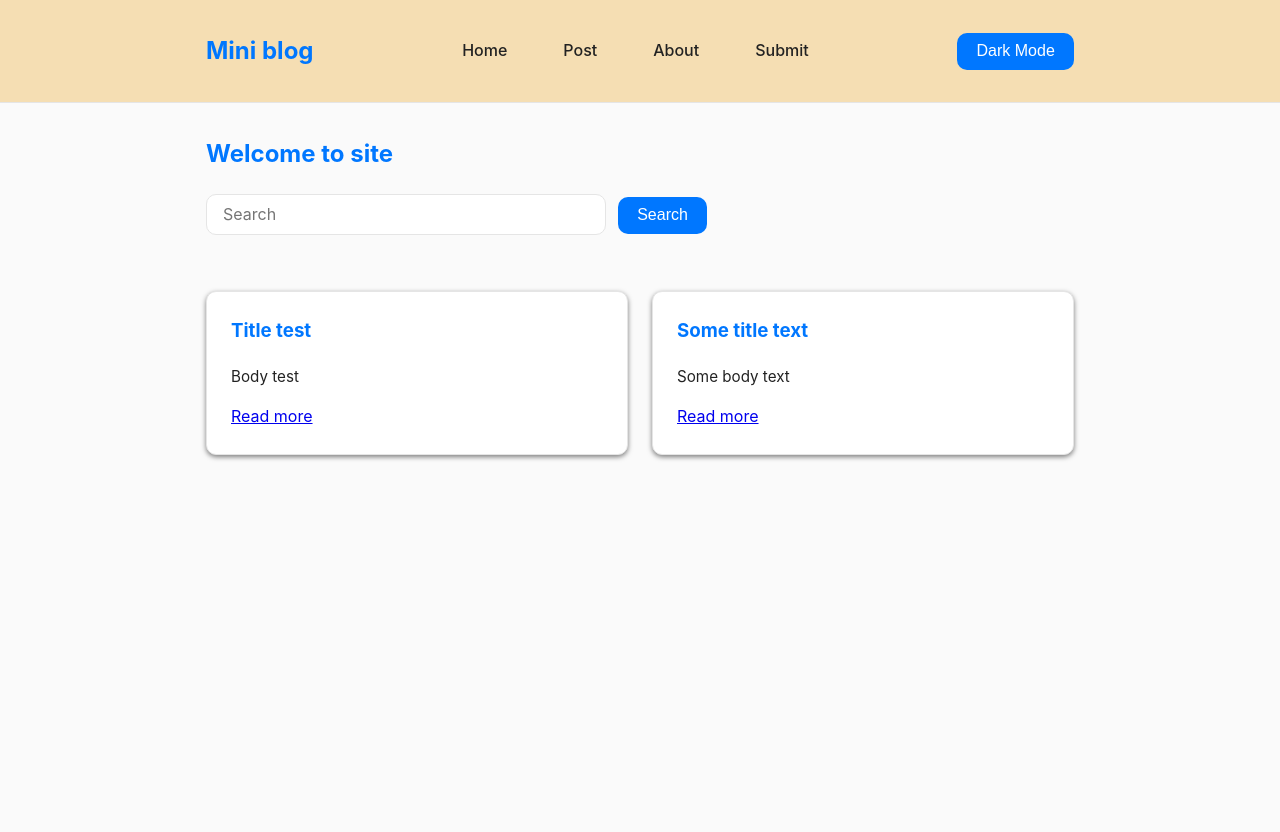
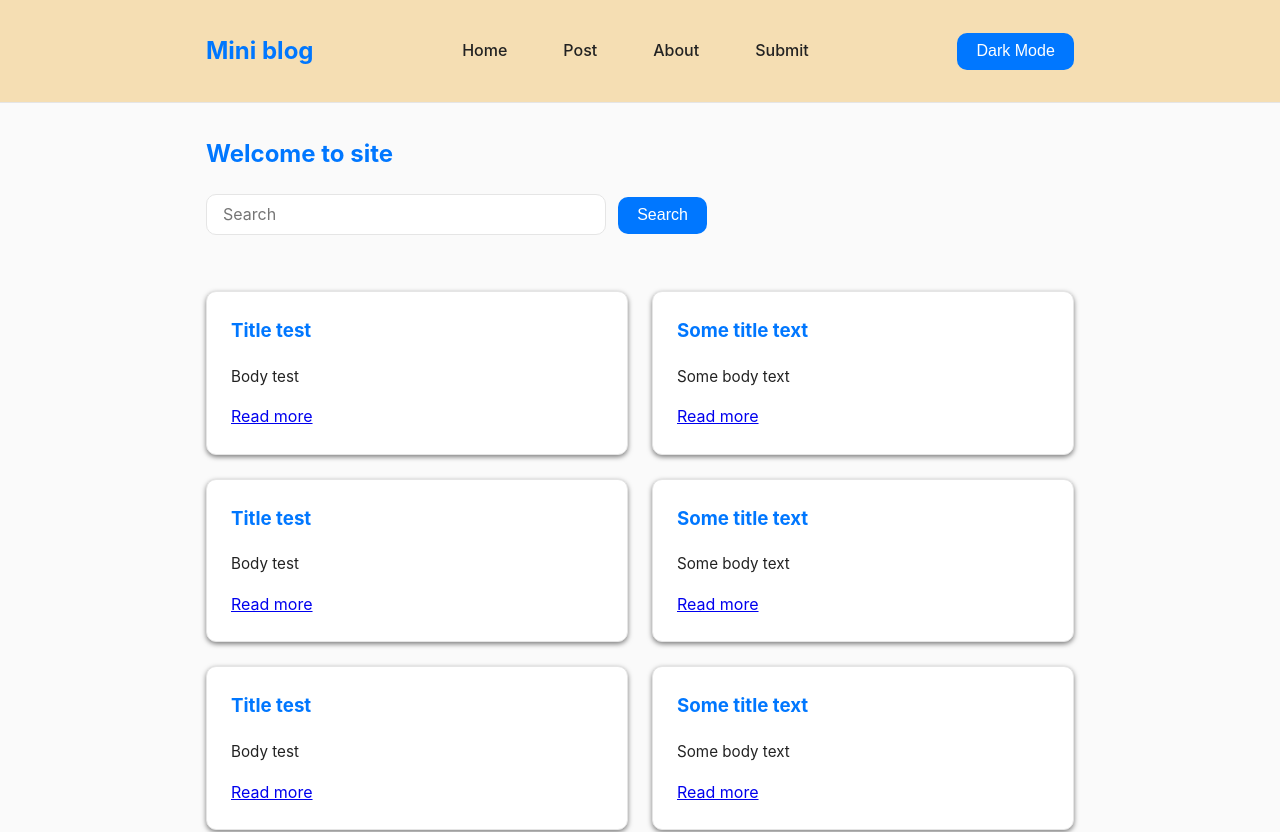
Before and after one commit to ArsenyoP/react_course, a React (Vite) app in the folder react_course/: page / in a window 1280 px wide. Shown: the top 832 px of the page. Built offline with nearby package versions, Linux system fonts and the light colour scheme.

Commit message:
Ternar operator condition

```diff
--- a/react_course/src/components/Posts.tsx
+++ b/react_course/src/components/Posts.tsx
@@ -7,10 +7,23 @@ interface PostCardProps {
 
 const PostsData: Array<PostCardProps> = [
   {body: "Body test", title: "Title test"},
+  {body: "Some body text", title: "Some title text"},
+  {body: "Body test", title: "Title test"},
+  {body: "Some body text", title: "Some title text"},
+  {body: "Body test", title: "Title test"},
+  {body: "Some body text", title: "Some title text"},
+  {body: "Body test", title: "Title test"},
+  {body: "Some body text", title: "Some title text"},
+  {body: "Body test", title: "Title test"},
   {body: "Some body text", title: "Some title text"}
  ]
 
 const Posts = () => {
+
+    const renderUI = PostsData && PostsData.length > 0
+      ? PostsData.map(card => <PostCard key={card.title} title={card.title} body={card.body}/>)
+      : (<p style={{margin:"0 auto", color: "red"}}>There's no posts yet</p>)
+
     return <div className="container">
     <h2>
       Welcome to site
@@ -22,7 +35,7 @@ const Posts = () => {
     </div>
 
     <section className="posts">
-      {PostsData.map(card=> <PostCard title={card.title} body={card.body}/>)}
+      {renderUI}
     </section>
   </div>
 }
```
